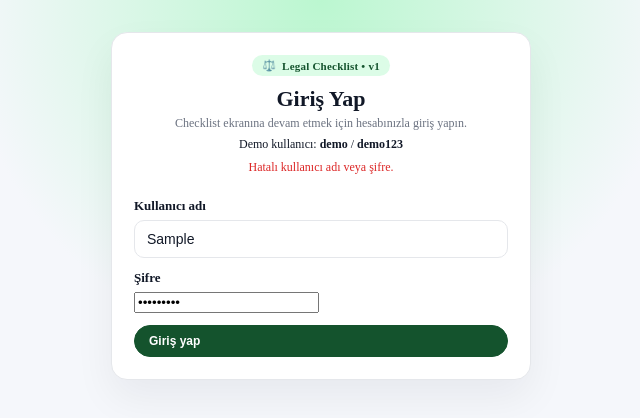
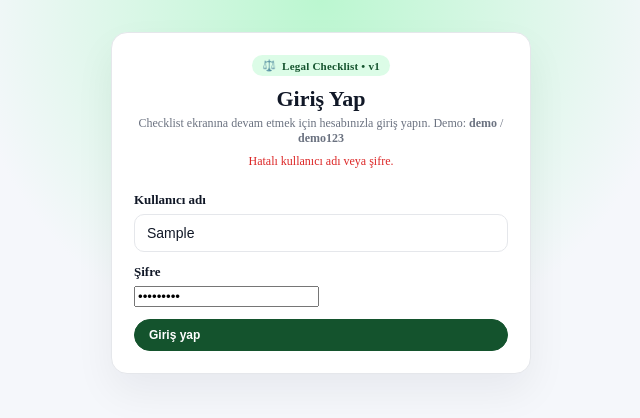
Before and after one commit to juokin4/checklist, a plain HTML site: page src/login.html in a window 1280 px wide. Both pictures are taken after typing "Sample", "Sample123" into the empty fields and a click on the button "Giriş yap". Shown: the whole page, without its empty margins (319-959 px from the left). Drawn offline with Linux system fonts and the light colour scheme.

Commit message:
Refine demo login messaging

```diff
--- a/src/login.html
+++ b/src/login.html
@@ -13,9 +13,7 @@
     <section class="card login-card">
         <div class="badge"><span>⚖️</span> Legal Checklist • v1</div>
         <h1>Giriş Yap</h1>
-        <p class="login-hint">Checklist ekranına devam etmek için hesabınızla giriş yapın.</p>
-        <p class="login-demo">Demo kullanıcı: <strong>demo</strong> / <strong>demo123</strong></p>
-        <p id="loginError" class="login-error" role="alert" aria-live="polite"></p>
+        <p class="login-hint">Checklist ekranına devam etmek için hesabınızla giriş yapın. Demo: <strong>demo</strong> / <strong>demo123</strong></p>
 
         <form id="loginForm" class="login-form">
             <div>
--- a/src/login.js
+++ b/src/login.js
@@ -8,7 +8,8 @@ const DEMO_USER = {
 const loginForm = document.getElementById("loginForm");
 const usernameInput = document.getElementById("username");
 const passwordInput = document.getElementById("password");
-const loginError = document.getElementById("loginError");
+const loginHint = document.querySelector(".login-hint");
+let loginError;
 
 function redirectToChecklist() {
     window.location.href = "index.html";
@@ -18,12 +19,30 @@ function isAuthenticated() {
     return Boolean(localStorage.getItem(AUTH_TOKEN_KEY));
 }
 
+function ensureErrorElement() {
+    if (loginError || !loginHint) {
+        return loginError;
+    }
+
+    loginError = document.createElement("p");
+    loginError.setAttribute("role", "alert");
+    loginError.setAttribute("aria-live", "polite");
+    loginError.style.minHeight = "18px";
+    loginError.style.fontSize = "12px";
+    loginError.style.color = "#dc2626";
+    loginError.style.margin = "8px 0 0";
+    loginError.style.textAlign = "center";
+    loginHint.insertAdjacentElement("afterend", loginError);
+    return loginError;
+}
+
 function setError(message) {
-    if (!loginError) {
+    const errorElement = ensureErrorElement();
+    if (!errorElement) {
         return;
     }
 
-    loginError.textContent = message;
+    errorElement.textContent = message;
 }
 
 if (isAuthenticated()) {
--- a/src/style.css
+++ b/src/style.css
@@ -257,24 +257,6 @@ body.dark .progress-card {
     text-align: center;
 }
 
-.login-demo {
-    font-size: 12px;
-    color: var(--fg);
-    margin: 6px 0 0;
-    text-align: center;
-}
-
-.login-error {
-    min-height: 18px;
-    font-size: 12px;
-    color: #dc2626;
-    margin: 8px 0 0;
-    text-align: center;
-}
-
-body.dark .login-error {
-    color: #fca5a5;
-}
 
 .checklist-header-line {
     display: flex;
```
